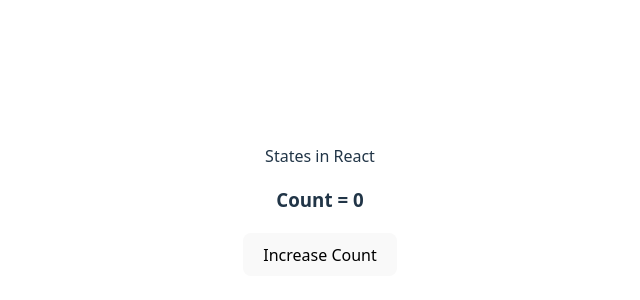
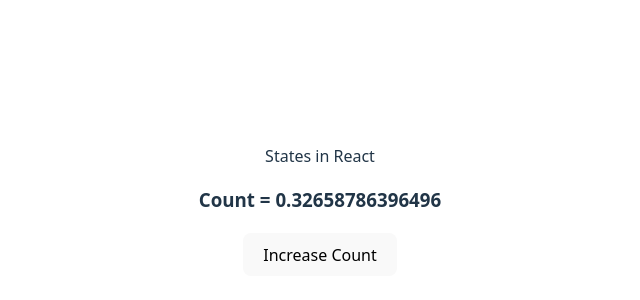
Before and after one commit to shehwarm/DeltaReact, a React (Vite) app in the folder react-states-class/: page / in a window 1280 px wide. Shown: the part 198-498 px from the top of the page, without its empty margins (320-960 px from the left). Built offline with nearby package versions, Linux system fonts and the light colour scheme.

Commit message:
fix: update Counter component to initialize count with random value and simplify increment logic

```diff
--- a/react-states-class/src/Counter.jsx
+++ b/react-states-class/src/Counter.jsx
@@ -1,16 +1,22 @@
 import { useState } from "react";
 
+function init() {
+  console.log("Init function called");
+  return Math.random();
+}
+
 export default function Counter() {
-  const [count, setCount] = useState(0);
+  const [count, setCount] = useState(init());
   console.log("Counter rendered");
 
   const incCount = () => {
-    setCount((currCount) => {
-      return currCount + 1;
-    });
-    setCount((currCount) => {
-      return currCount + 1;
-    });
+   // setCount((currCount) => {
+   //   return currCount + 1;
+   // });
+   // setCount((currCount) => {
+   //   return currCount + 1;
+    //});
+    setCount(1);
   };
 
   return (
```
